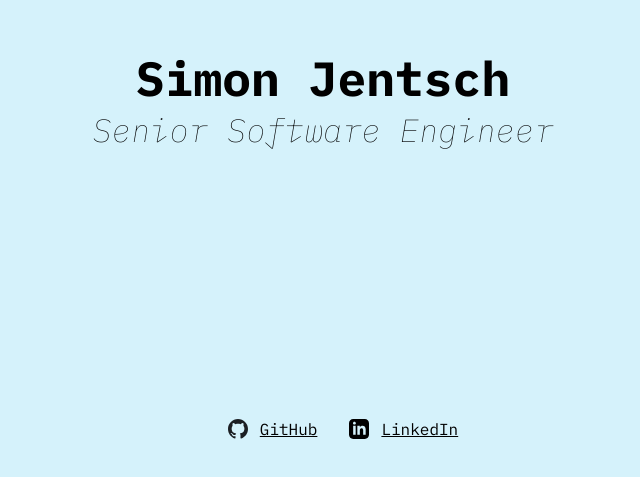
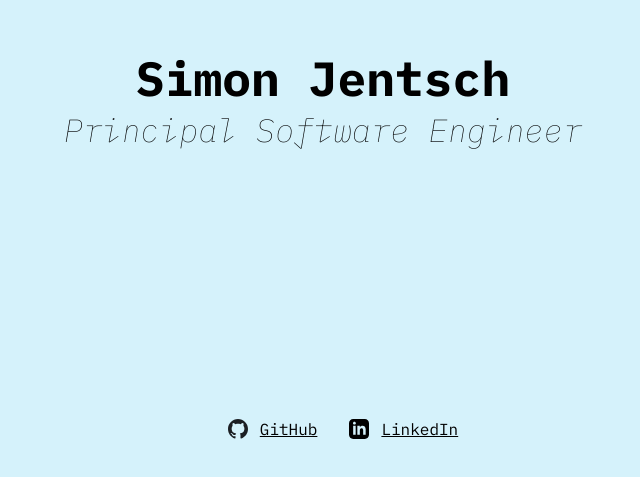
Before and after one commit to tchock/simjen.io, a plain HTML site: page index.html in a window 1280 px wide. Shown: the part 221-698 px from the top of the page, without its empty margins (317-957 px from the left). Drawn offline with Linux system fonts and the light colour scheme.

Commit message:
Update title

```diff
--- a/index.html
+++ b/index.html
@@ -13,7 +13,7 @@
 <body>
   <div id="masthead">
     <h1>Simon Jentsch</h1>
-    <h2>Senior Software Engineer</h2>
+    <h2>Principal Software Engineer</h2>
   </div>
   <ul id="links">
     <li><a class="github" target="_blank" href="https://github.com/tchock">GitHub</a></li>
```
